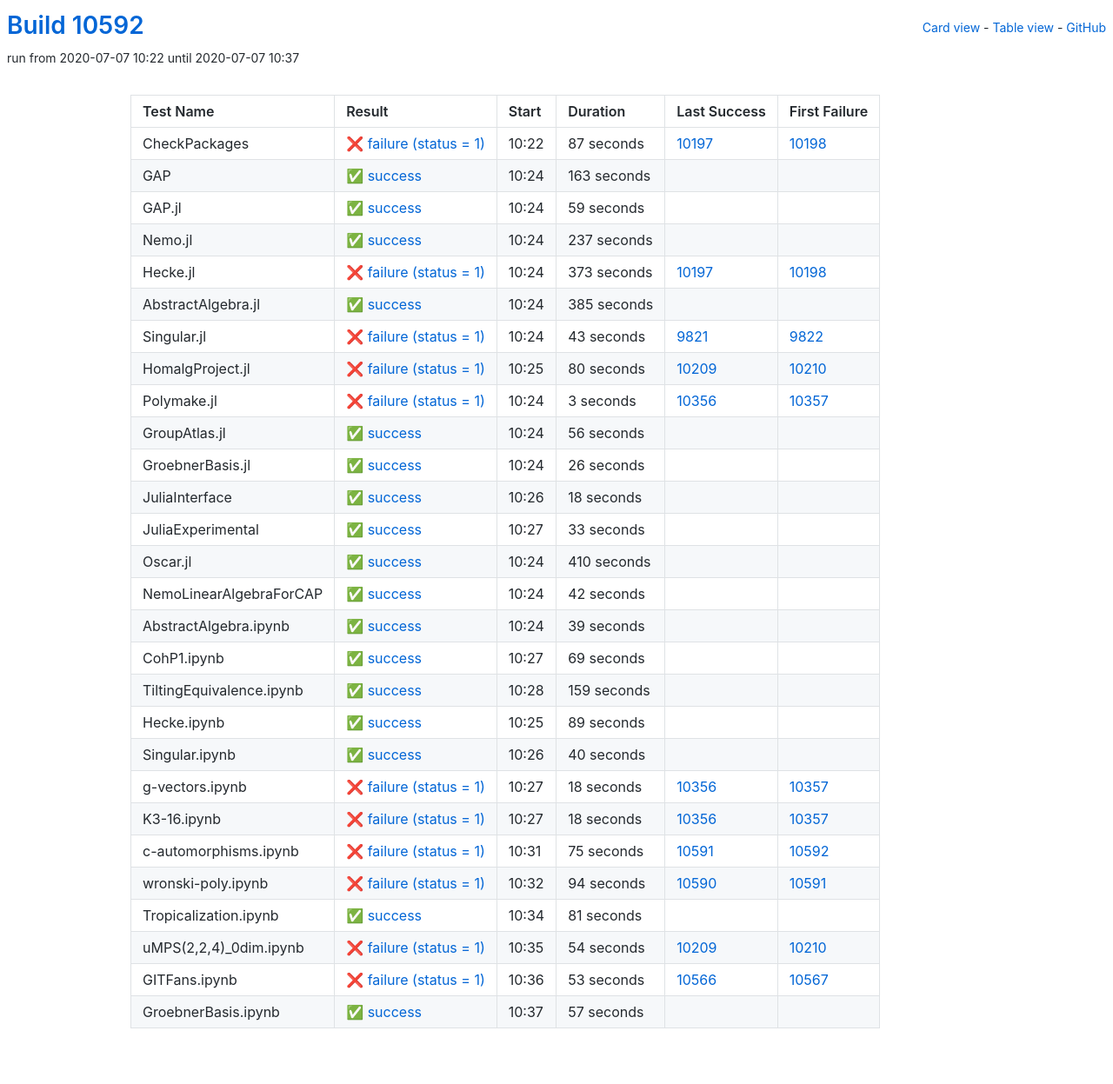
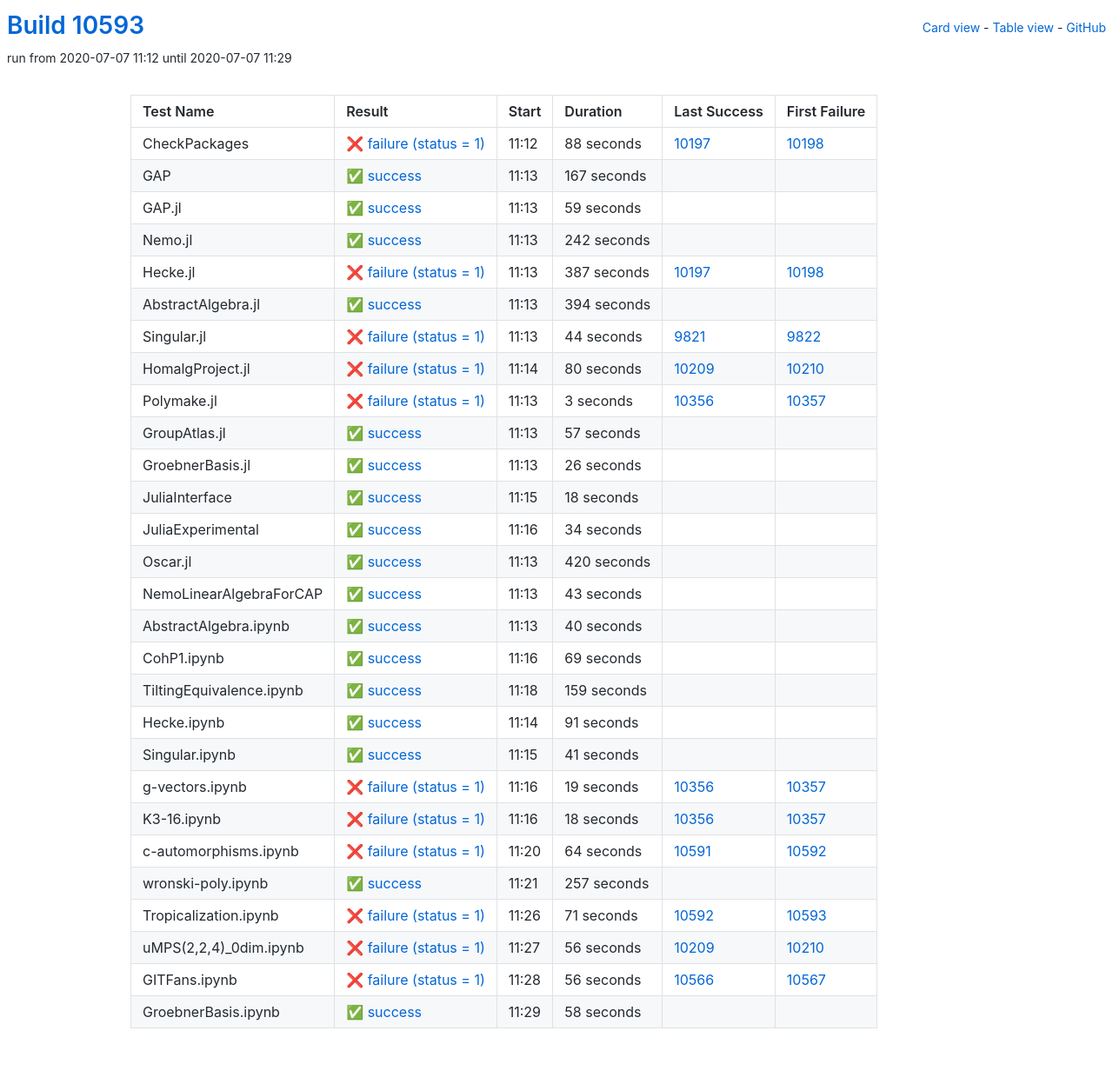
Before and after one commit to oscar-system/oscar-ci-status, a Jekyll site: the page built from table.html, in a window 1280 px wide. Shown: the whole page at 87% size. Built offline with Jekyll 4.4.1, drawn with Linux system fonts in a browser that asks for light colours.

Commit message:
Build #10593

```diff
--- a/_data/ci.yml
+++ b/_data/ci.yml
@@ -1,6 +1,6 @@
 ---
-build: 10592
-build_url: https://oscarci.mathematik.uni-kl.de/job/oscar/10592/
+build: 10593
+build_url: https://oscarci.mathematik.uni-kl.de/job/oscar/10593/
 job: oscar
 organization: oscar-system
 repo: oscar-ci-status
@@ -8,32 +8,32 @@ repourl: https://github.com/oscar-system/oscar-ci-status
 tests:
 - name: CheckPackages
   id: checkpackages
-  log: https://oscarci.mathematik.uni-kl.de/job/oscar/10592/artifact/logs/build-10592/CheckPackages.log
-  start: 2020-07-07 10:22
+  log: https://oscarci.mathematik.uni-kl.de/job/oscar/10593/artifact/logs/build-10593/CheckPackages.log
+  start: 2020-07-07 11:12
   success: false
   exitcode: 1
   status: failure
-  duration: 87
+  duration: 88
   last_success: 10197
   last_success_url: https://oscarci.mathematik.uni-kl.de/job/oscar/10197/
   first_failure: 10198
   first_failure_url: https://oscarci.mathematik.uni-kl.de/job/oscar/10198/
 - name: GAP
   id: gap
-  log: https://oscarci.mathematik.uni-kl.de/job/oscar/10592/artifact/logs/build-10592/GAP.log
-  start: 2020-07-07 10:24
+  log: https://oscarci.mathematik.uni-kl.de/job/oscar/10593/artifact/logs/build-10593/GAP.log
+  start: 2020-07-07 11:13
   success: true
   exitcode: 0
   status: success
-  duration: 163
+  duration: 167
   last_success: false
   last_success_url:
   first_failure: false
   first_failure_url:
 - name: GAP.jl
   id: gap-jl
-  log: https://oscarci.mathematik.uni-kl.de/job/oscar/10592/artifact/logs/build-10592/GAP.jl.log
-  start: 2020-07-07 10:24
+  log: https://oscarci.mathematik.uni-kl.de/job/oscar/10593/artifact/logs/build-10593/GAP.jl.log
+  start: 2020-07-07 11:13
   success: true
   exitcode: 0
   status: success
@@ -44,56 +44,56 @@ tests:
   first_failure_url:
 - name: Nemo.jl
   id: nemo-jl
-  log: https://oscarci.mathematik.uni-kl.de/job/oscar/10592/artifact/logs/build-10592/Nemo.jl.log
-  start: 2020-07-07 10:24
+  log: https://oscarci.mathematik.uni-kl.de/job/oscar/10593/artifact/logs/build-10593/Nemo.jl.log
+  start: 2020-07-07 11:13
   success: true
   exitcode: 0
   status: success
-  duration: 237
+  duration: 242
   last_success: false
   last_success_url:
   first_failure: false
   first_failure_url:
 - name: Hecke.jl
   id: hecke-jl
-  log: https://oscarci.mathematik.uni-kl.de/job/oscar/10592/artifact/logs/build-10592/Hecke.jl.log
-  start: 2020-07-07 10:24
+  log: https://oscarci.mathematik.uni-kl.de/job/oscar/10593/artifact/logs/build-10593/Hecke.jl.log
+  start: 2020-07-07 11:13
   success: false
   exitcode: 1
   status: failure
-  duration: 373
+  duration: 387
   last_success: 10197
   last_success_url: https://oscarci.mathematik.uni-kl.de/job/oscar/10197/
   first_failure: 10198
   first_failure_url: https://oscarci.mathematik.uni-kl.de/job/oscar/10198/
 - name: AbstractAlgebra.jl
   id: abstractalgebra-jl
-  log: https://oscarci.mathematik.uni-kl.de/job/oscar/10592/artifact/logs/build-10592/AbstractAlgebra.jl.log
-  start: 2020-07-07 10:24
+  log: https://oscarci.mathematik.uni-kl.de/job/oscar/10593/artifact/logs/build-10593/AbstractAlgebra.jl.log
+  start: 2020-07-07 11:13
   success: true
   exitcode: 0
   status: success
-  duration: 385
+  duration: 394
   last_success: false
   last_success_url:
   first_failure: false
   first_failure_url:
 - name: Singular.jl
   id: singular-jl
-  log: https://oscarci.mathematik.uni-kl.de/job/oscar/10592/artifact/logs/build-10592/Singular.jl.log
-  start: 2020-07-07 10:24
+  log: https://oscarci.mathematik.uni-kl.de/job/oscar/10593/artifact/logs/build-10593/Singular.jl.log
+  start: 2020-07-07 11:13
   success: false
   exitcode: 1
   status: failure
-  duration: 43
+  duration: 44
   last_success: 9821
   last_success_url: https://oscarci.mathematik.uni-kl.de/job/oscar/9821/
   first_failure: 9822
   first_failure_url: https://oscarci.mathematik.uni-kl.de/job/oscar/9822/
 - name: HomalgProject.jl
   id: homalgproject-jl
-  log: https://oscarci.mathematik.uni-kl.de/job/oscar/10592/artifact/logs/build-10592/HomalgProject.jl.log
-  start: 2020-07-07 10:25
+  log: https://oscarci.mathematik.uni-kl.de/job/oscar/10593/artifact/logs/build-10593/HomalgProject.jl.log
+  start: 2020-07-07 11:14
   success: false
   exitcode: 1
   status: failure
@@ -104,8 +104,8 @@ tests:
   first_failure_url: https://oscarci.mathematik.uni-kl.de/job/oscar/10210/
 - name: Polymake.jl
   id: polymake-jl
-  log: https://oscarci.mathematik.uni-kl.de/job/oscar/10592/artifact/logs/build-10592/Polymake.jl.log
-  start: 2020-07-07 10:24
+  log: https://oscarci.mathematik.uni-kl.de/job/oscar/10593/artifact/logs/build-10593/Polymake.jl.log
+  start: 2020-07-07 11:13
   success: false
   exitcode: 1
   status: failure
@@ -116,20 +116,20 @@ tests:
   first_failure_url: https://oscarci.mathematik.uni-kl.de/job/oscar/10357/
 - name: GroupAtlas.jl
   id: groupatlas-jl
-  log: https://oscarci.mathematik.uni-kl.de/job/oscar/10592/artifact/logs/build-10592/GroupAtlas.jl.log
-  start: 2020-07-07 10:24
+  log: https://oscarci.mathematik.uni-kl.de/job/oscar/10593/artifact/logs/build-10593/GroupAtlas.jl.log
+  start: 2020-07-07 11:13
   success: true
   exitcode: 0
   status: success
-  duration: 56
+  duration: 57
   last_success: false
   last_success_url:
   first_failure: false
   first_failure_url:
 - name: GroebnerBasis.jl
   id: groebnerbasis-jl
-  log: https://oscarci.mathematik.uni-kl.de/job/oscar/10592/artifact/logs/build-10592/GroebnerBasis.jl.log
-  start: 2020-07-07 10:24
+  log: https://oscarci.mathematik.uni-kl.de/job/oscar/10593/artifact/logs/build-10593/GroebnerBasis.jl.log
+  start: 2020-07-07 11:13
   success: true
   exitcode: 0
   status: success
@@ -140,8 +140,8 @@ tests:
   first_failure_url:
 - name: JuliaInterface
   id: juliainterface
-  log: https://oscarci.mathematik.uni-kl.de/job/oscar/10592/artifact/logs/build-10592/JuliaInterface.log
-  start: 2020-07-07 10:26
+  log: https://oscarci.mathematik.uni-kl.de/job/oscar/10593/artifact/logs/build-10593/JuliaInterface.log
+  start: 2020-07-07 11:15
   success: true
   exitcode: 0
   status: success
@@ -152,56 +152,56 @@ tests:
   first_failure_url:
 - name: JuliaExperimental
   id: juliaexperimental
-  log: https://oscarci.mathematik.uni-kl.de/job/oscar/10592/artifact/logs/build-10592/JuliaExperimental.log
-  start: 2020-07-07 10:27
+  log: https://oscarci.mathematik.uni-kl.de/job/oscar/10593/artifact/logs/build-10593/JuliaExperimental.log
+  start: 2020-07-07 11:16
   success: true
   exitcode: 0
   status: success
-  duration: 33
+  duration: 34
   last_success: false
   last_success_url:
   first_failure: false
   first_failure_url:
 - name: Oscar.jl
   id: oscar-jl
-  log: https://oscarci.mathematik.uni-kl.de/job/oscar/10592/artifact/logs/build-10592/Oscar.jl.log
-  start: 2020-07-07 10:24
+  log: https://oscarci.mathematik.uni-kl.de/job/oscar/10593/artifact/logs/build-10593/Oscar.jl.log
+  start: 2020-07-07 11:13
   success: true
   exitcode: 0
   status: success
-  duration: 410
+  duration: 420
   last_success: false
   last_success_url:
   first_failure: false
   first_failure_url:
 - name: NemoLinearAlgebraForCAP
   id: nemolinearalgebraforcap
-  log: https://oscarci.mathematik.uni-kl.de/job/oscar/10592/artifact/logs/build-10592/NemoLinearAlgebraForCAP.log
-  start: 2020-07-07 10:24
+  log: https://oscarci.mathematik.uni-kl.de/job/oscar/10593/artifact/logs/build-10593/NemoLinearAlgebraForCAP.log
+  start: 2020-07-07 11:13
   success: true
   exitcode: 0
   status: success
-  duration: 42
+  duration: 43
   last_success: false
   last_success_url:
   first_failure: false
   first_failure_url:
 - name: AbstractAlgebra.ipynb
   id: abstractalgebra-ipynb
-  log: https://oscarci.mathematik.uni-kl.de/job/oscar/10592/artifact/logs/build-10592/AbstractAlgebra.ipynb.log
-  start: 2020-07-07 10:24
+  log: https://oscarci.mathematik.uni-kl.de/job/oscar/10593/artifact/logs/build-10593/AbstractAlgebra.ipynb.log
+  start: 2020-07-07 11:13
   success: true
   exitcode: 0
   status: success
-  duration: 39
+  duration: 40
   last_success: false
   last_success_url:
   first_failure: false
   first_failure_url:
 - name: CohP1.ipynb
   id: cohp1-ipynb
-  log: https://oscarci.mathematik.uni-kl.de/job/oscar/10592/artifact/logs/build-10592/CohP1.ipynb.log
-  start: 2020-07-07 10:27
+  log: https://oscarci.mathematik.uni-kl.de/job/oscar/10593/artifact/logs/build-10593/CohP1.ipynb.log
+  start: 2020-07-07 11:16
   success: true
   exitcode: 0
   status: success
@@ -212,8 +212,8 @@ tests:
   first_failure_url:
 - name: TiltingEquivalence.ipynb
   id: tiltingequivalence-ipynb
-  log: https://oscarci.mathematik.uni-kl.de/job/oscar/10592/artifact/logs/build-10592/TiltingEquivalence.ipynb.log
-  start: 2020-07-07 10:28
+  log: https://oscarci.mathematik.uni-kl.de/job/oscar/10593/artifact/logs/build-10593/TiltingEquivalence.ipynb.log
+  start: 2020-07-07 11:18
   success: true
   exitcode: 0
   status: success
@@ -224,44 +224,44 @@ tests:
   first_failure_url:
 - name: Hecke.ipynb
   id: hecke-ipynb
-  log: https://oscarci.mathematik.uni-kl.de/job/oscar/10592/artifact/logs/build-10592/Hecke.ipynb.log
-  start: 2020-07-07 10:25
+  log: https://oscarci.mathematik.uni-kl.de/job/oscar/10593/artifact/logs/build-10593/Hecke.ipynb.log
+  start: 2020-07-07 11:14
   success: true
   exitcode: 0
   status: success
-  duration: 89
+  duration: 91
   last_success: false
   last_success_url:
   first_failure: false
   first_failure_url:
 - name: Singular.ipynb
   id: singular-ipynb
-  log: https://oscarci.mathematik.uni-kl.de/job/oscar/10592/artifact/logs/build-10592/Singular.ipynb.log
-  start: 2020-07-07 10:26
+  log: https://oscarci.mathematik.uni-kl.de/job/oscar/10593/artifact/logs/build-10593/Singular.ipynb.log
+  start: 2020-07-07 11:15
   success: true
   exitcode: 0
   status: success
-  duration: 40
+  duration: 41
   last_success: false
   last_success_url:
   first_failure: false
   first_failure_url:
 - name: g-vectors.ipynb
   id: g-vectors-ipynb
-  log: https://oscarci.mathematik.uni-kl.de/job/oscar/10592/artifact/logs/build-10592/g-vectors.ipynb.log
-  start: 2020-07-07 10:27
+  log: https://oscarci.mathematik.uni-kl.de/job/oscar/10593/artifact/logs/build-10593/g-vectors.ipynb.log
+  start: 2020-07-07 11:16
   success: false
   exitcode: 1
   status: failure
-  duration: 18
+  duration: 19
   last_success: 10356
   last_success_url: https://oscarci.mathematik.uni-kl.de/job/oscar/10356/
   first_failure: 10357
   first_failure_url: https://oscarci.mathematik.uni-kl.de/job/oscar/10357/
 - name: K3-16.ipynb
   id: k3-16-ipynb
-  log: https://oscarci.mathematik.uni-kl.de/job/oscar/10592/artifact/logs/build-10592/K3-16.ipynb.log
-  start: 2020-07-07 10:27
+  log: https://oscarci.mathematik.uni-kl.de/job/oscar/10593/artifact/logs/build-10593/K3-16.ipynb.log
+  start: 2020-07-07 11:16
   success: false
   exitcode: 1
   status: failure
@@ -272,72 +272,72 @@ tests:
   first_failure_url: https://oscarci.mathematik.uni-kl.de/job/oscar/10357/
 - name: c-automorphisms.ipynb
   id: c-automorphisms-ipynb
-  log: https://oscarci.mathematik.uni-kl.de/job/oscar/10592/artifact/logs/build-10592/c-automorphisms.ipynb.log
-  start: 2020-07-07 10:31
+  log: https://oscarci.mathematik.uni-kl.de/job/oscar/10593/artifact/logs/build-10593/c-automorphisms.ipynb.log
+  start: 2020-07-07 11:20
   success: false
   exitcode: 1
   status: failure
-  duration: 75
+  duration: 64
   last_success: 10591
   last_success_url: https://oscarci.mathematik.uni-kl.de/job/oscar/10591/
   first_failure: 10592
   first_failure_url: https://oscarci.mathematik.uni-kl.de/job/oscar/10592/
 - name: wronski-poly.ipynb
   id: wronski-poly-ipynb
-  log: https://oscarci.mathematik.uni-kl.de/job/oscar/10592/artifact/logs/build-10592/wronski-poly.ipynb.log
-  start: 2020-07-07 10:32
-  success: false
-  exitcode: 1
-  status: failure
-  duration: 94
-  last_success: 10590
-  last_success_url: https://oscarci.mathematik.uni-kl.de/job/oscar/10590/
-  first_failure: 10591
-  first_failure_url: https://oscarci.mathematik.uni-kl.de/job/oscar/10591/
-- name: Tropicalization.ipynb
-  id: tropicalization-ipynb
-  log: https://oscarci.mathematik.uni-kl.de/job/oscar/10592/artifact/logs/build-10592/Tropicalization.ipynb.log
-  start: 2020-07-07 10:34
+  log: https://oscarci.mathematik.uni-kl.de/job/oscar/10593/artifact/logs/build-10593/wronski-poly.ipynb.log
+  start: 2020-07-07 11:21
   success: true
   exitcode: 0
   status: success
-  duration: 81
+  duration: 257
   last_success: false
   last_success_url:
   first_failure: false
   first_failure_url:
-- name: uMPS(2,2,4)_0dim.ipynb
-  id: umps-2-2-4-0dim-ipynb
-  log: https://oscarci.mathematik.uni-kl.de/job/oscar/10592/artifact/logs/build-10592/uMPS-2-2-4-_0dim.ipynb.log
-  start: 2020-07-07 10:35
+- name: Tropicalization.ipynb
+  id: tropicalization-ipynb
+  log: https://oscarci.mathematik.uni-kl.de/job/oscar/10593/artifact/logs/build-10593/Tropicalization.ipynb.log
+  start: 2020-07-07 11:26
   success: false
   exitcode: 1
   status: failure
-  duration: 54
+  duration: 71
+  last_success: 10592
+  last_success_url: https://oscarci.mathematik.uni-kl.de/job/oscar/10592/
+  first_failure: 10593
+  first_failure_url: https://oscarci.mathematik.uni-kl.de/job/oscar/10593/
+- name: uMPS(2,2,4)_0dim.ipynb
+  id: umps-2-2-4-0dim-ipynb
+  log: https://oscarci.mathematik.uni-kl.de/job/oscar/10593/artifact/logs/build-10593/uMPS-2-2-4-_0dim.ipynb.log
+  start: 2020-07-07 11:27
+  success: false
+  exitcode: 1
+  status: failure
+  duration: 56
   last_success: 10209
   last_success_url: https://oscarci.mathematik.uni-kl.de/job/oscar/10209/
   first_failure: 10210
   first_failure_url: https://oscarci.mathematik.uni-kl.de/job/oscar/10210/
 - name: GITFans.ipynb
   id: gitfans-ipynb
-  log: https://oscarci.mathematik.uni-kl.de/job/oscar/10592/artifact/logs/build-10592/GITFans.ipynb.log
-  start: 2020-07-07 10:36
+  log: https://oscarci.mathematik.uni-kl.de/job/oscar/10593/artifact/logs/build-10593/GITFans.ipynb.log
+  start: 2020-07-07 11:28
   success: false
   exitcode: 1
   status: failure
-  duration: 53
+  duration: 56
   last_success: 10566
   last_success_url: https://oscarci.mathematik.uni-kl.de/job/oscar/10566/
   first_failure: 10567
   first_failure_url: https://oscarci.mathematik.uni-kl.de/job/oscar/10567/
 - name: GroebnerBasis.ipynb
   id: groebnerbasis-ipynb
-  log: https://oscarci.mathematik.uni-kl.de/job/oscar/10592/artifact/logs/build-10592/GroebnerBasis.ipynb.log
-  start: 2020-07-07 10:37
+  log: https://oscarci.mathematik.uni-kl.de/job/oscar/10593/artifact/logs/build-10593/GroebnerBasis.ipynb.log
+  start: 2020-07-07 11:29
   success: true
   exitcode: 0
   status: success
-  duration: 57
+  duration: 58
   last_success: false
   last_success_url:
   first_failure: false
```
Also changed, not shown: README.md.
